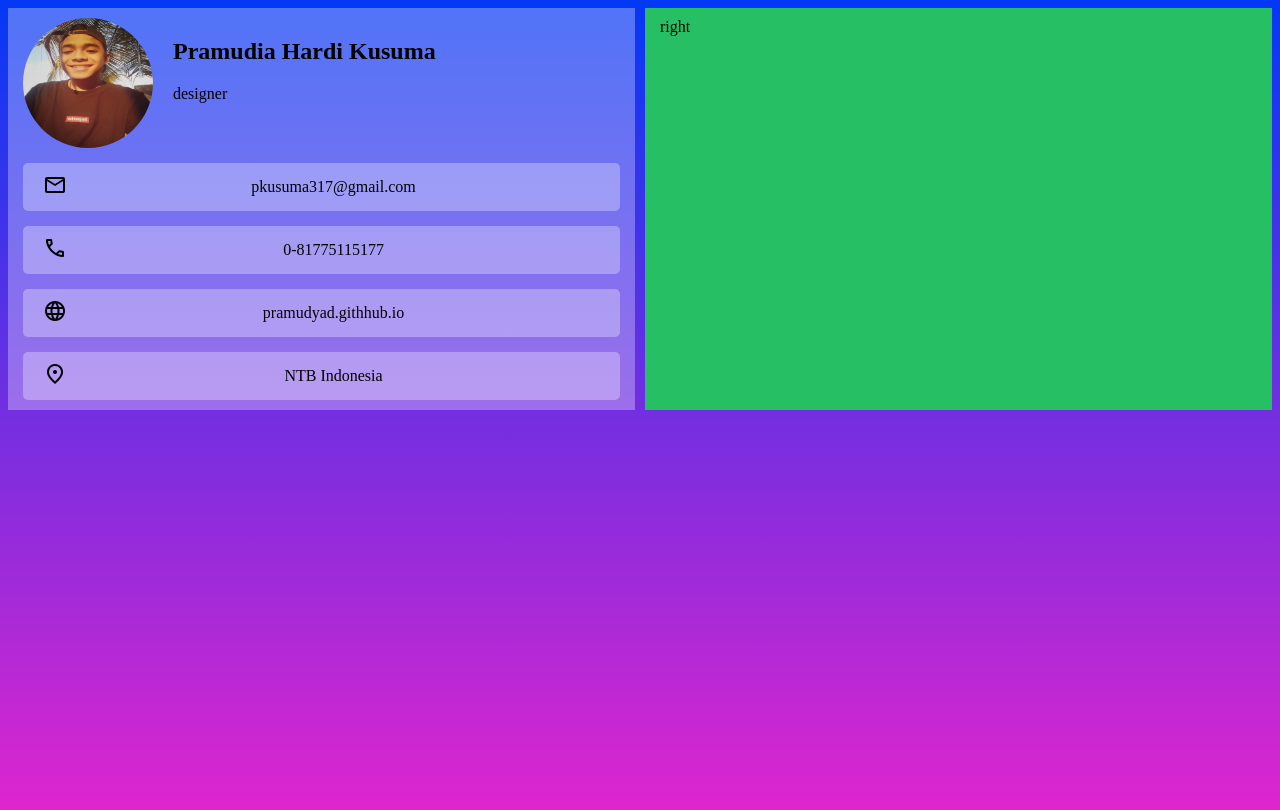
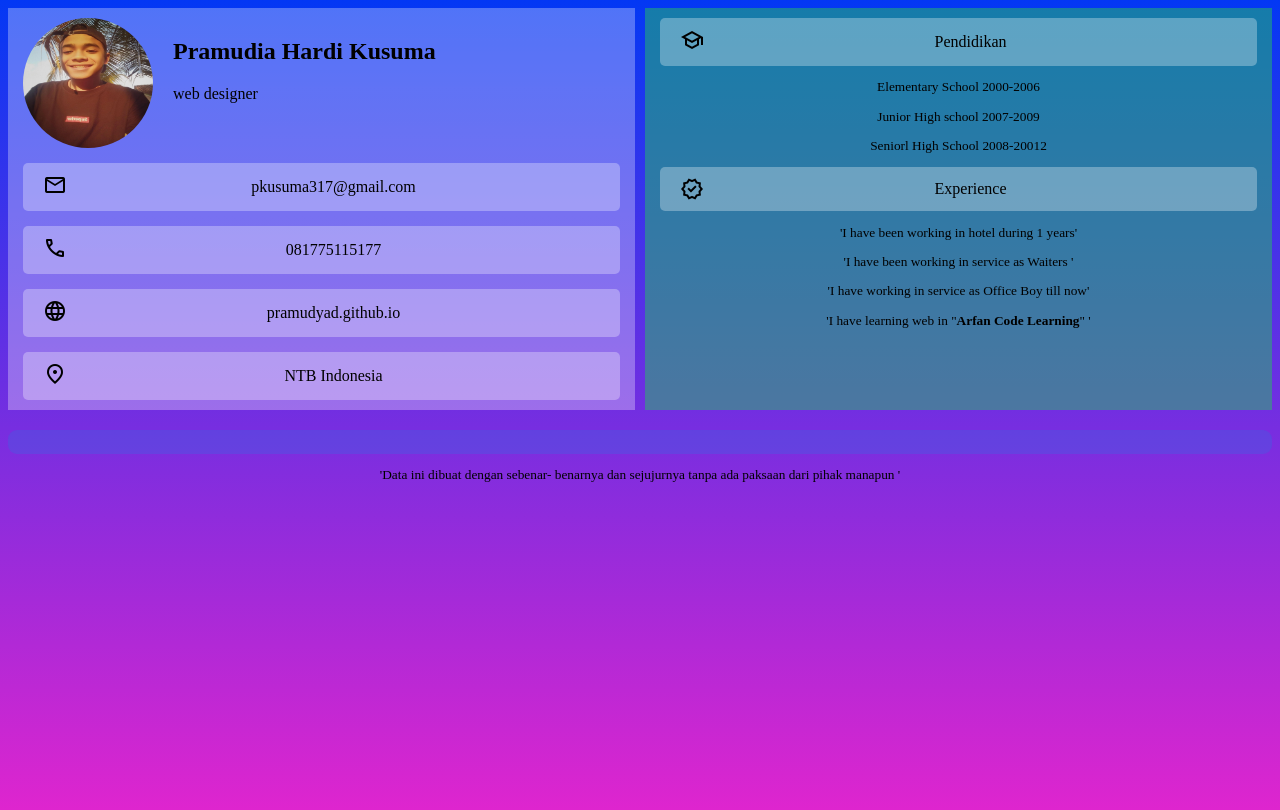
Before and after one commit to pramudyaD/pramudyad.github.io, a plain HTML site: page index.html in a window 1280 px wide. Drawn offline with nearby package versions, Linux system fonts and the light colour scheme; a web font is replaced by a local one.

Commit message:
pramudyad

```diff
--- a/index.html
+++ b/index.html
@@ -21,7 +21,7 @@
                 <img src="/f2.jpg" alt="sebenarnya ini foto profil">
                 <div class="nama">
                     <h2>Pramudia Hardi Kusuma</h2>
-                    <p>designer</p>
+                    <p>web designer</p>
                 </div>
             </div>
             <div class="contact">
@@ -38,7 +38,7 @@
                         call
                     </span>
                 </div>
-                <div class="text">0-81775115177</div>
+                <div class="text">081775115177</div>
             </div>
             <div class="contact">
                 <div class="icon">
@@ -46,7 +46,7 @@
                         language
                     </span>
                 </div>
-                <div class="text">pramudyad.githhub.io</div>
+                <div class="text">pramudyad.github.io</div>
             </div>
             <div class="contact">
                 <div class="icon">
@@ -57,8 +57,30 @@
                 <div class="text">NTB Indonesia</div>
             </div>
         </div>
-        <div class="right-side">right</div>
+        <div class="right-side">
+            <div class="contact">
+            <div class="icon">
+                <span class="material-symbols-outlined">school</span>
+            </div>
+            <div class="text"> Pendidikan</div>
+        </div>
+        <p class="ket">Elementary School 2000-2006</p>
+        <p class="ket">Junior High school 2007-2009</p>
+        <p class="ket">Seniorl High School 2008-20012</p>
+        <div class="contact">
+            <span class="material-symbols-outlined">verified</span>
+        <div class="text">Experience</div>
+        </div>
+<p class="ket">'I have been working in hotel during 1 years'</p>
+<p class="ket">'I have been working in service as Waiters '</p>
+<p class="ket">'I have working in service as Office Boy till now'</p>
+<p class="ket">'I have learning web in "<b>Arfan Code Learning</b>" '</p>
+        </div>
     </div>
+    <div class="biodata">
+    </div>
+<p class="ket">'Data ini dibuat dengan sebenar- benarnya dan sejujurnya tanpa ada paksaan dari pihak manapun '</p>
+
 </body>
 
 </html>
--- a/style.css
+++ b/style.css
@@ -22,7 +22,7 @@ body {
 }
 
 .right-side {
-    background-color: rgb(39, 191, 99);
+    background-color: rgba(39, 191, 99,0.5);
 }
 
 .left-side,
@@ -62,3 +62,16 @@ text-align: center;
 
 
 }
+
+.biodata {
+
+    background-color: rgba(12, 139, 223, 0.2);
+    border-radius: 9px;
+    padding: 12px 15px;
+    margin-top: 20px;
+}
+
+.ket{
+    font-size:smaller;
+    text-align: center;
+}
```
